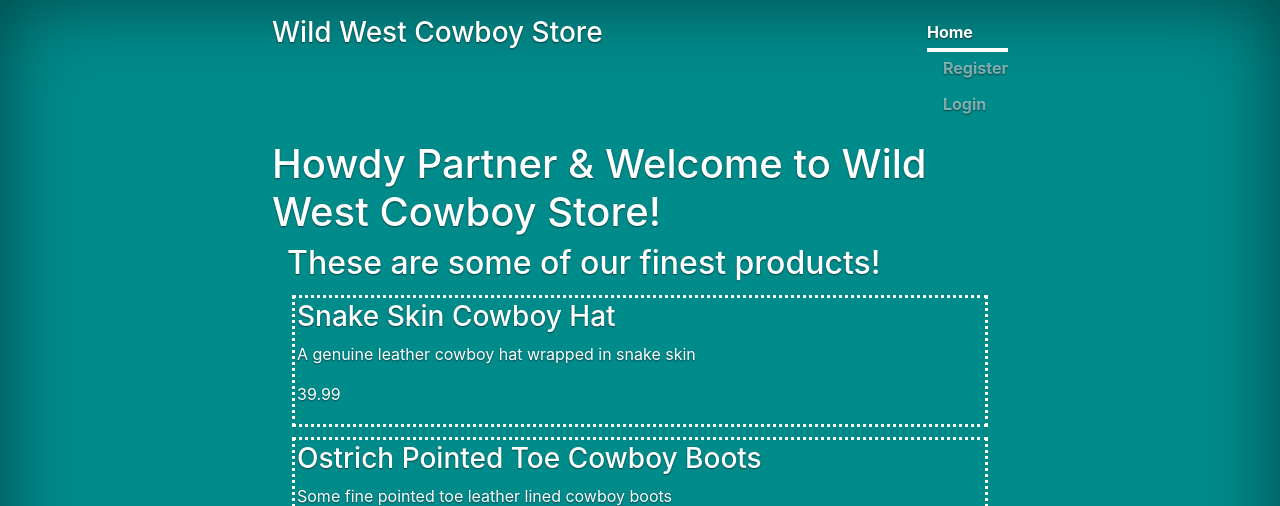
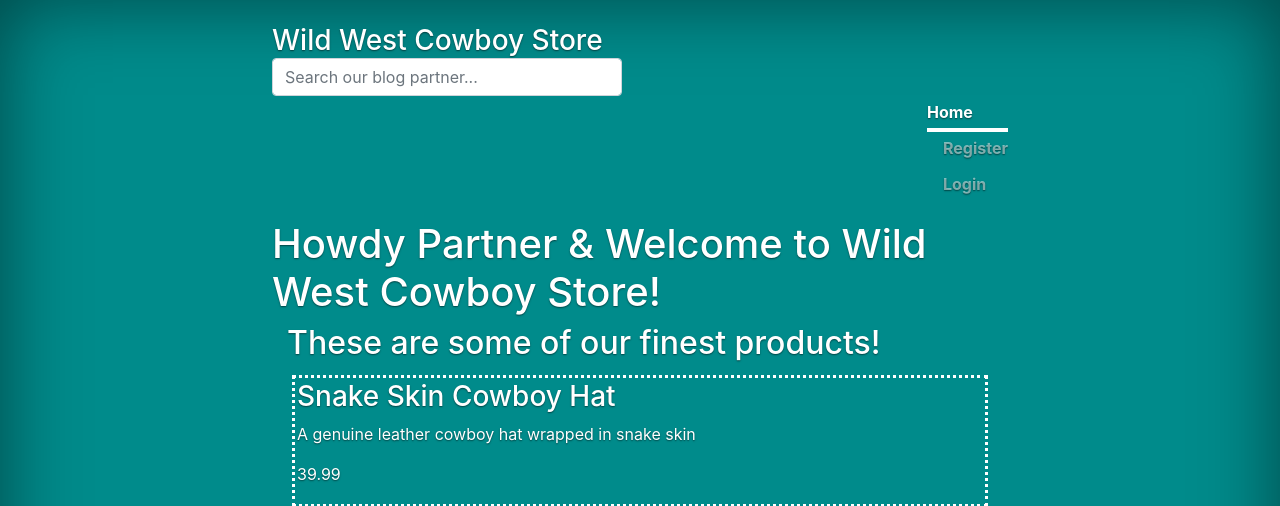
Before and after one commit to Earthman12/wild_west_cowboy_store_site, a Django app: page / in a window 1280 px wide. Shown: the top 506 px of the page. Run offline with Django 3.2, Linux system fonts and the light colour scheme; data comes from the database, SQL or seed files in the repository; some libraries are stand-ins or nearby versions.

Commit message:
Added search bar for blog posts

```diff
--- a/blog/templates/blog/snippets/blog_post_snippet.html
+++ b/blog/templates/blog/snippets/blog_post_snippet.html
@@ -1,16 +1,18 @@
 <style type="text/css">
 	.card{
 		max-width: 700px;
+		width: 100%
 	}
 	.card-body{
 		padding: 20px;
 	}
 </style>
 
+<!-- If there is a blog post -->
+{% if blog_post %}
+<!-- Blog Post -->
 <div class="container">
 	<div class="row">
-
-		<!-- Blog Post -->
 		<div class="card m-auto">
 
 			<a href="{% url 'blog:detail' post.slug %}">
@@ -40,6 +42,22 @@
             </div>
 
 		</div>
-        <!-- End Blog Post -->
 	</div>
 </div>
+<!-- End Blog Post -->
+
+<!-- If there is no blog post -->
+{% else %}
+<div class = "container">
+	<div class = "row">
+		<div class = "card m-auto">
+			<div class = "card-body mt-2 mb-2">
+				<h2 class = "card-title">It's a ghost town 'round here</h2>
+				<p class = "card-text">There were no results matching your search : "{{query}}", sorry partner.</p>
+			</div>
+		</div>
+	</div>
+</div>
+
+
+{% endif %}
--- a/blog/views.py
+++ b/blog/views.py
@@ -1,4 +1,5 @@
 from django.shortcuts import get_object_or_404, render, redirect
+from django.db.models import Q  # 'Q lookup' for searching
 
 from blog.models import BlogPost
 from blog.forms import CreateBlogPostForm, UpdateBlogPostForm
@@ -37,6 +38,7 @@ def create_blog_view(request):
 
     return render(request, "blog/create_blog.html", context)
 
+
 def detail_blog_view(request, slug):
 
     context = {}
@@ -45,6 +47,7 @@ def detail_blog_view(request, slug):
     context['blog_post'] = blog_post
 
     return render(request, 'blog/detail_blog.html', context)
+
 
 def edit_blog_view(request, slug):
 
@@ -80,3 +83,26 @@ def edit_blog_view(request, slug):
     context['form'] = form
 
     return render(request, 'blog/edit_blog.html', context)
+
+
+#   A function for getting a query set based on a particular search
+def get_blog_queryset(query = None):
+    #   'queryset' is a list
+    queryset = []
+    #   'queries' is a list of all the queries that were entered by the user. This takes whatever is entered and removes all the whitespace and puts it in a list and search them individually. Ex) django latest documentation = [django, latest, documentation]
+    queries = query.split(" ")
+
+    for q in queries:
+        #   This will search for posts and will use 'Q lookup' to search
+        posts = BlogPost.objects.filter(
+            #   'icontains' will get rid of any capitalization
+            Q(title__icontains = q)  |
+            Q(body__icontains = q)
+        ).distinct()    #'distinct()' will make sure all of the posts in the list that is retrieved is unique
+
+        #   Loop through each post and append the post to a queryset
+        for post in posts:
+            queryset.append(post)
+
+    #   return the list but as a unique list. 'set' will make sure it's unique and then converting to a list to send to the template
+    return list(set(queryset))
--- a/store_front/templates/store_front/store_home.html
+++ b/store_front/templates/store_front/store_home.html
@@ -75,13 +75,20 @@
             <!-- End Top 'create post' bar -->
 
             <!-- Blog posts -->
-            {% for post in blog_posts %}
+            {% if blog_posts %}<!-- If there are blog posts, display them -->
+                {% for post in blog_posts %}
+                    <div class = "blog-post-container">
+
+                        {% include 'blog/snippets/blog_post_snippet.html' with blog_post=post %}
+
+                    </div>
+                {% endfor %}
+
+            {% else %}<!-- Otherwise we do something else -->
                 <div class = "blog-post-container">
-
-                    {% include 'blog/snippets/blog_post_snippet.html' with blog_post=post %}
-
+                    {% include 'blog/snippets/blog_post_snippet.html' with query=query %}
                 </div>
-            {% endfor %}
+            {% endif %}
             <!-- End Blog posts -->
 
         </div>
--- a/store_front/views.py
+++ b/store_front/views.py
@@ -1,7 +1,9 @@
 from django.shortcuts import render
 from operator import attrgetter
+
 from store_front.models import Product
 from blog.models import BlogPost
+from blog.views import get_blog_queryset
 
 # Create your views here.
 
@@ -13,8 +15,18 @@ def store_home_view(request):
     products = Product.objects.all()
     context['products'] = products
 
+
+    #   Functionality to accept a query as input
+    query = ""
+    #   If it is a get request
+    if request.GET:
+        #   Search for the parameter 'q'
+        query = request.GET['q']
+        #   Whether or not we have/find parameter 'q' we return it to the template to display in the search bar
+        context['query'] = str(query)
+
     #   Query all the blog posts but we want to sort them. This line is going to query all the blog_posts and then sort the list based on the key 'date_updated' and then it will reverse it so the newest post will be at the top
-    blog_posts = sorted(BlogPost.objects.all(), key = attrgetter('date_updated'), reverse = True)
+    blog_posts = sorted(get_blog_queryset(query), key = attrgetter('date_updated'), reverse = True)
     context['blog_posts'] = blog_posts
 
     return render(request, 'store_front/store_home.html', context)
--- a/templates/snippets/header.html
+++ b/templates/snippets/header.html
@@ -80,6 +80,11 @@
     border-bottom-color: #fff;
     }
 
+    .search-bar{
+        max-width: 350px;
+        width: 100%;
+    }
+
     @media (min-width: 48em) {
     .masthead-brand {
         float: left;
@@ -95,6 +100,15 @@
     <header class="masthead mb-auto">
       <div class="inner">
         <h3 class="masthead-brand">Wild West Cowboy Store</h3>
+
+        <!-- Search bar for blog posts -->
+        <div class = "search-bar mt-sm-2 mr-2">
+            <form method = "get">
+                <!-- The 'name' is q as referred to in the template -->
+                <input type = "text" class = "form-control" name = "q" id = "id_q" placeholder="Search our blog partner...">
+            </form>
+        </div>
+        <!-- End Search bar for blog posts -->
 
         <nav class="nav nav-masthead justify-content-center">
             {% if request.user.is_authenticated %}
```
